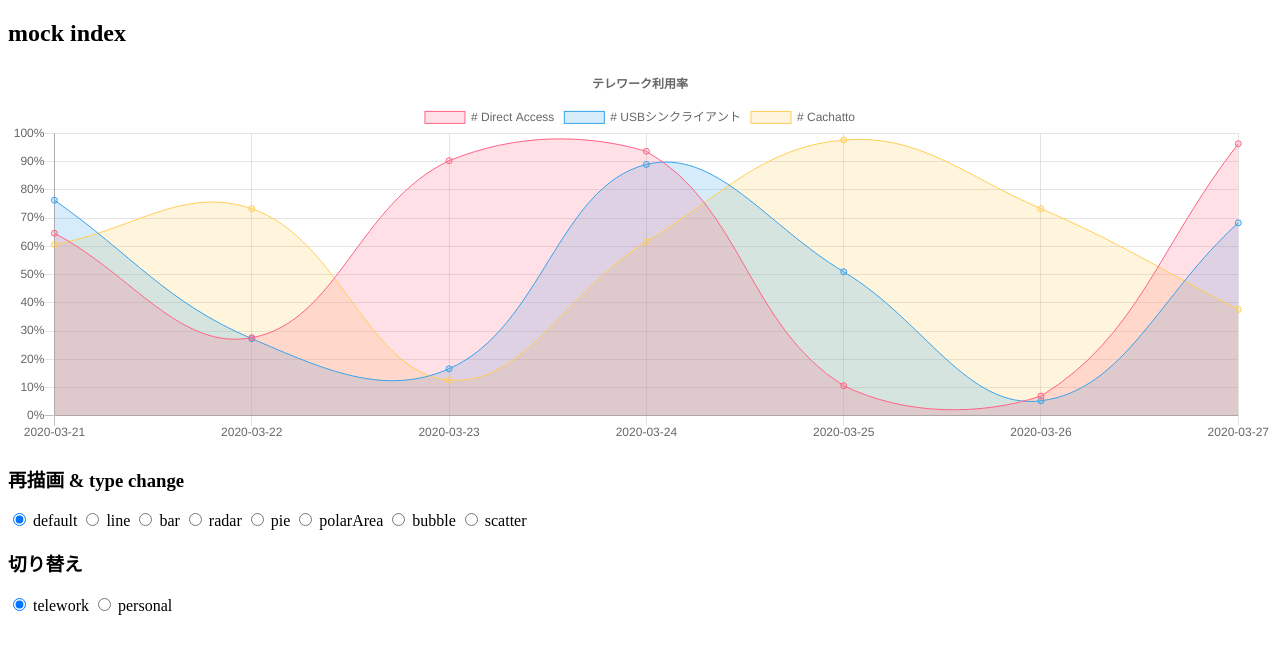
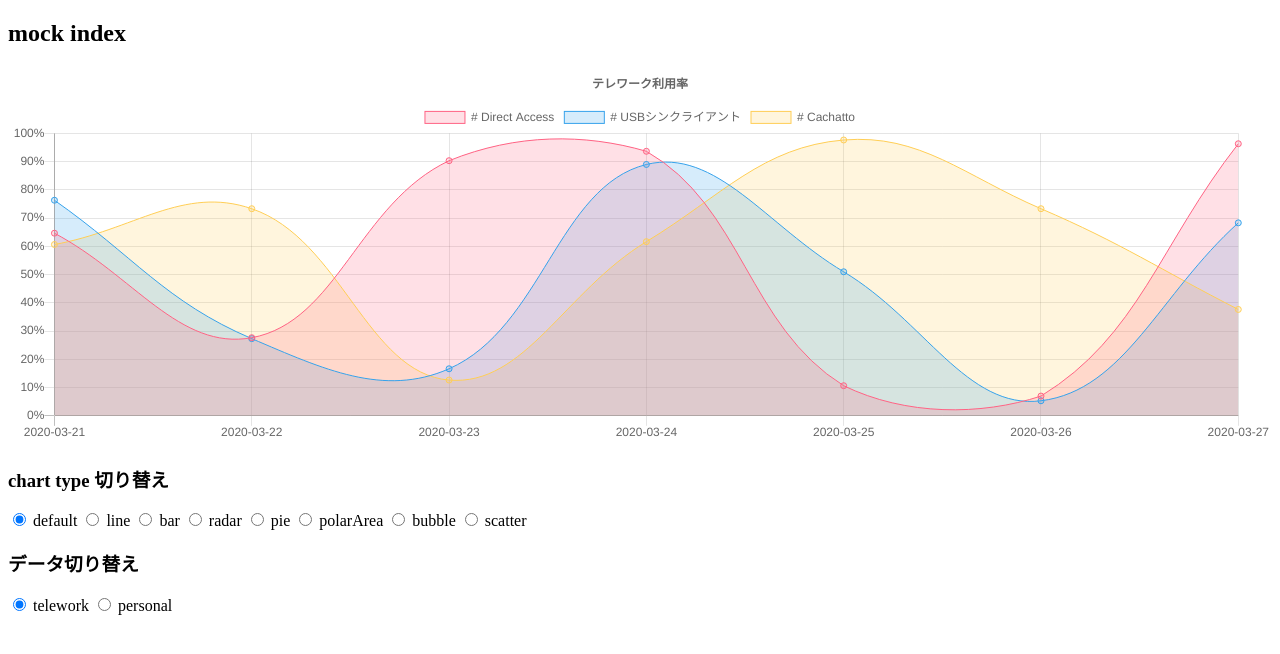
Before and after one commit to ysak24/chartJsPractice, a website built with webpack: page src/index.html in a window 1280 px wide. Built offline with nearby package versions, Linux system fonts and the light colour scheme.

Commit message:
見出し修正

```diff
--- a/src/index.html
+++ b/src/index.html
@@ -12,7 +12,7 @@
     <canvas id="myChart" height="90px"></canvas>
 
     <form id="drawOptions">
-        <h3>再描画 & type change</h3>
+        <h3>chart type 切り替え</h3>
         <div>
             <input type="radio" id="default" name="type" value="" checked>
             <label for="default">default</label>
@@ -32,7 +32,7 @@
             <label for="scatter">scatter</label>
         </div>
 
-        <h3>切り替え</h3>
+        <h3>データ切り替え</h3>
         <div>
             <input type="radio" id="telework" name="mode" value="telework" checked>
             <label for="telework">telework</label>
```
